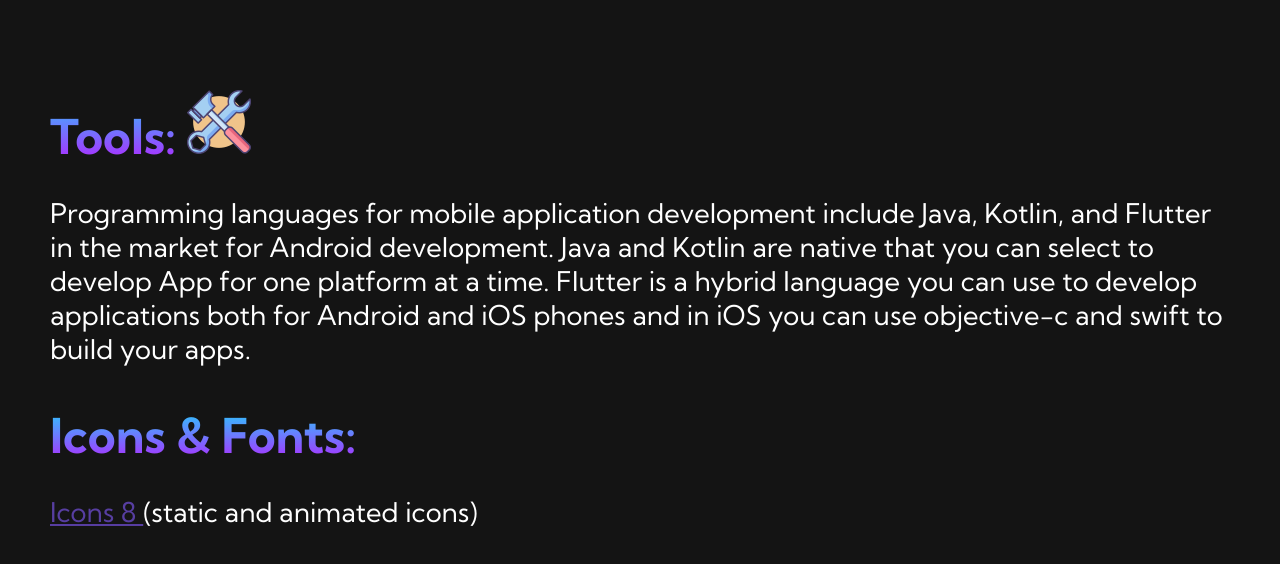
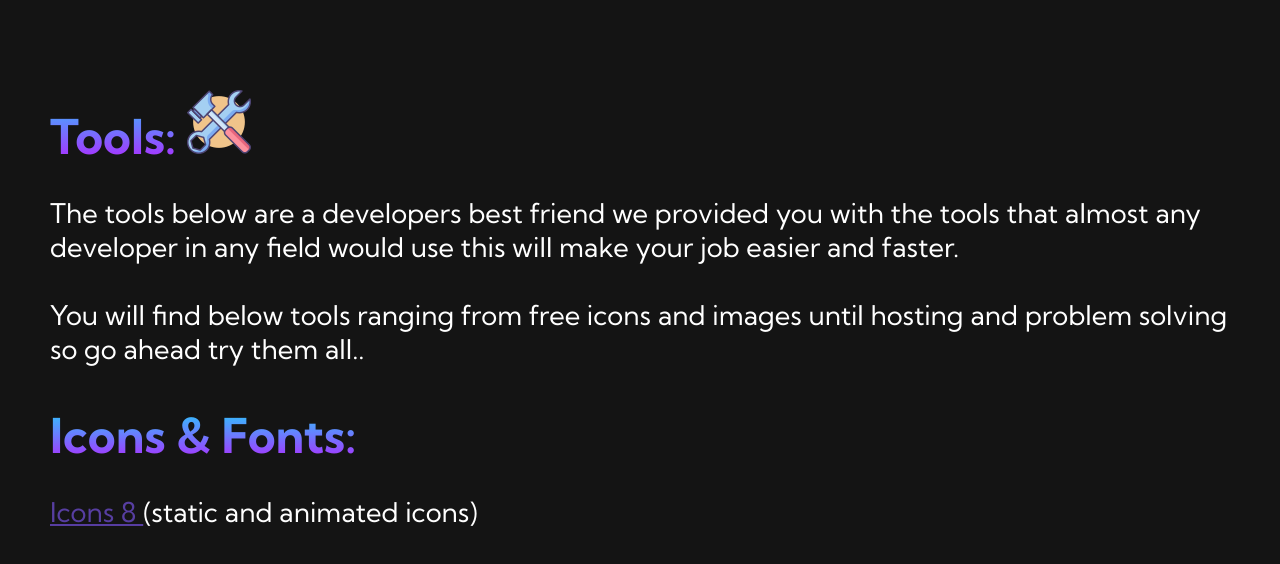
Before and after one commit to punsher77777/Tech-Map, a PHP site: page /login/tools.php in a window 1280 px wide. Shown: the part 80-644 px from the top of the page. Run offline with PHP 8.4, Linux system fonts and the light colour scheme; the visitor is signed in with stand-in values (Sample User, id 1); data that the repository does not hold is empty; some libraries are stand-ins or nearby versions.

Commit message:
Add files via upload

```diff
--- a/tools.php
+++ b/tools.php
@@ -73,8 +73,9 @@
         <div class="main__container">
             <div class="main__content">
                 <h2>Tools: <img src="images/tools.png"/></h2>
-                <p>Programming languages for mobile application development include Java, Kotlin, and Flutter in the market for Android development. Java and Kotlin are native that you can select to develop App for one platform at a time. Flutter is a hybrid
-                    language you can use to develop applications both for Android and iOS phones and in iOS you can use objective-c and swift to build your apps.
+                <p>The tools below are a developers best friend we provided you with the tools that almost any developer in any field would use this will make your job easier and faster.
+
+                <br> <br>  You will find below tools ranging from free icons and images until hosting and problem solving so go ahead try them all..
                 </p>
                 <br> <br>
                 <h2>Icons & Fonts:</h2>
```
